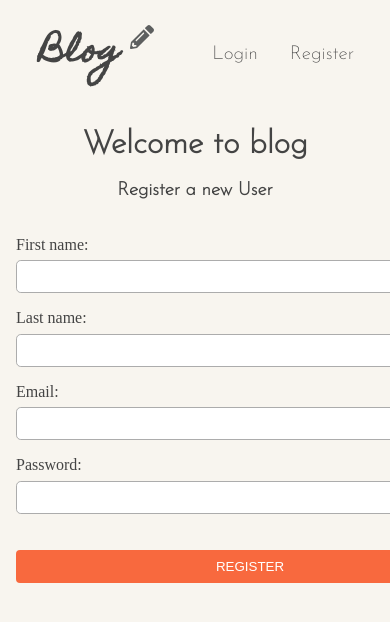
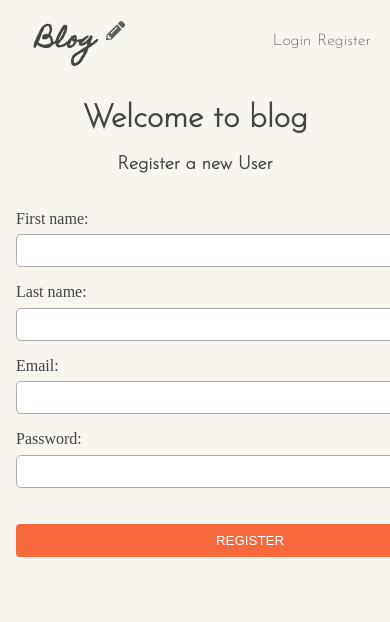
Before and after one commit to fridaew/Ovning-blog-react, a React (Vite) app: page /register in a window 390 px wide. Shown: the top 622 px of the page. Built offline with nearby package versions, Linux system fonts and the light colour scheme.

Commit message:
added some css

```diff
--- a/src/components/Blog/BlogList.jsx
+++ b/src/components/Blog/BlogList.jsx
@@ -13,7 +13,8 @@ const BlogList = ({user}) => {
 
   useEffect(() => {
     const getPosts = async () => {
-      const res = await fetch('https://blog-test-api-nt7u.onrender.com/posts?userId='+ user.user.id) // hämtar bara post från den som är inloggad
+      // const res = await fetch('https://blog-test-api-nt7u.onrender.com/posts?userId='+ user.user.id) // hämtar bara post från den som är inloggad
+      const res = await fetch('https://blog-test-api-nt7u.onrender.com/posts') // hämtar bara post från den som är inloggad
       if (!res.ok) {
         console.log(res.statusText);
         return
--- a/src/index.css
+++ b/src/index.css
@@ -64,6 +64,46 @@ body {
     padding: 1rem;
     color: #444;
 }
+
+@media (max-width: 600px) {
+
+
+.navbar {
+
+    padding: 1rem;
+    font-family: 'Josefin Sans', sans-serif;
+}
+
+.navbar a {
+    color: #444;
+    text-decoration: none;
+}
+
+.navbar ul {
+    display: flex;
+    list-style: none;
+    font-size: 1rem;
+}
+
+.navbar ul a {
+    text-decoration: none;
+    padding: .2rem;
+    color: #444;
+
+
+}
+
+.navbar .pen-logo {
+    font-size: 1.2rem;
+
+}
+
+.navbar h2 {
+    font-size: 1.5rem;
+
+}
+
+  }
 
 /* HOMEPAGE */
 
@@ -386,6 +426,16 @@ form {
 }
 
 
+@media (max-width:600px) {
+
+    .Blogs {
+        display: flex;
+        flex-direction: column;
+        gap: 1rem;
+        margin-top: 2rem;
+    }
+  }
+
 
 /* DETAILS */
 
--- a/src/pages/Register.jsx
+++ b/src/pages/Register.jsx
@@ -36,7 +36,7 @@ const handleChange = e =>{
 const handleSubmit = async e =>{
     e.preventDefault()
 
-    const res = await axios.post('https://blog-test-api-nt7u.onrender.com/register', formData) // MED AXIOS
+    const res = await axios.post('https://blog-test-api-nt7u.onrender.com/users/register', formData) // MED AXIOS
     console.log(res);
 
     console.log(res.data); //om vi får positivt svar kommer vi ha data i res.data
@@ -44,22 +44,9 @@ const handleSubmit = async e =>{
         setUser(res.data)
         // localStorage.setItem('token', res.data.token) //sparar in våran token
         // navigate('/') //navigerar till startsidan om res.data OK
-        navigate(state?.from || '/')
+        navigate('/login')
     }
 
-
-    // MED FETCH
-
-    // const res = await fetch('http://localhost:3000/users/register', {
-    //     method: 'post',
-    //     headers: {
-    //         'content-type': 'application/json'
-    //     },
-
-    //     body:JSON.stringify(formData)
-    // })
-
-    // const data = await res.json()
 }
 
 
```
